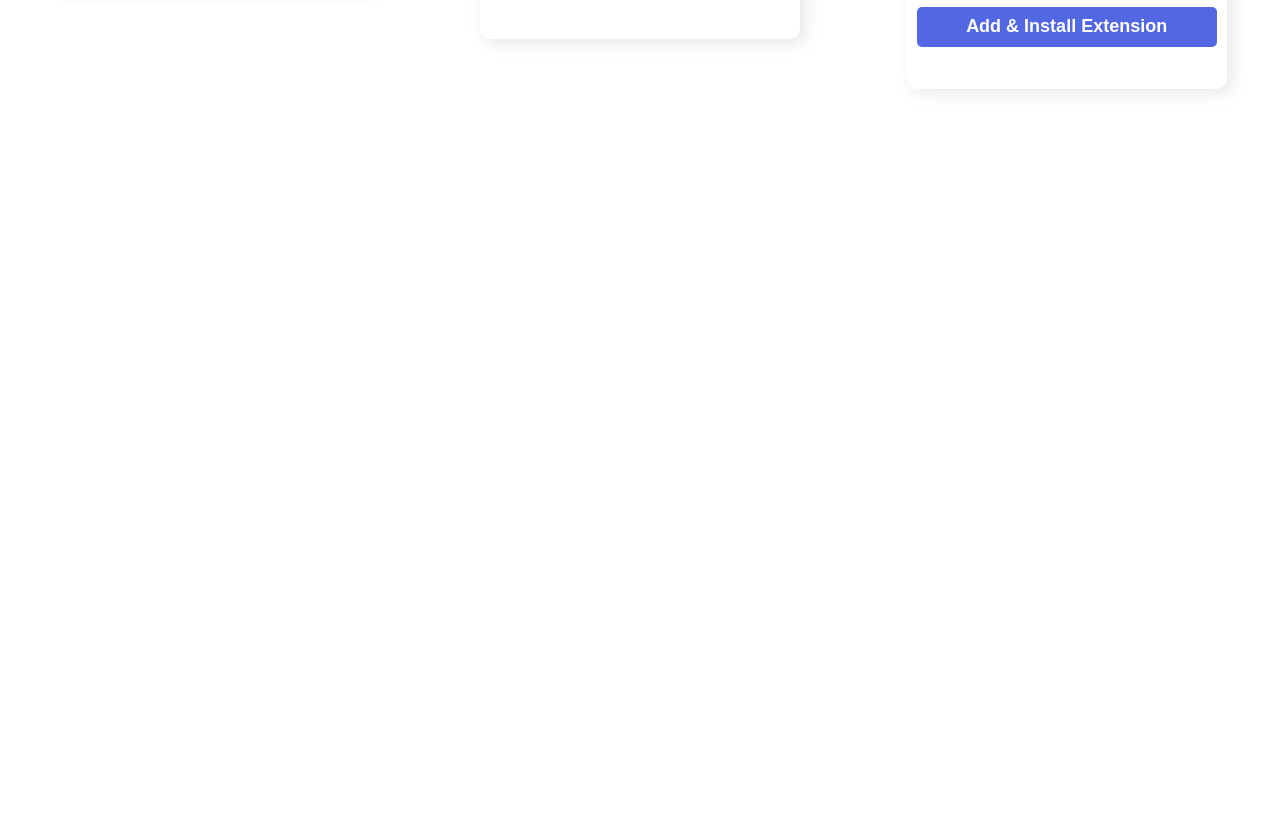
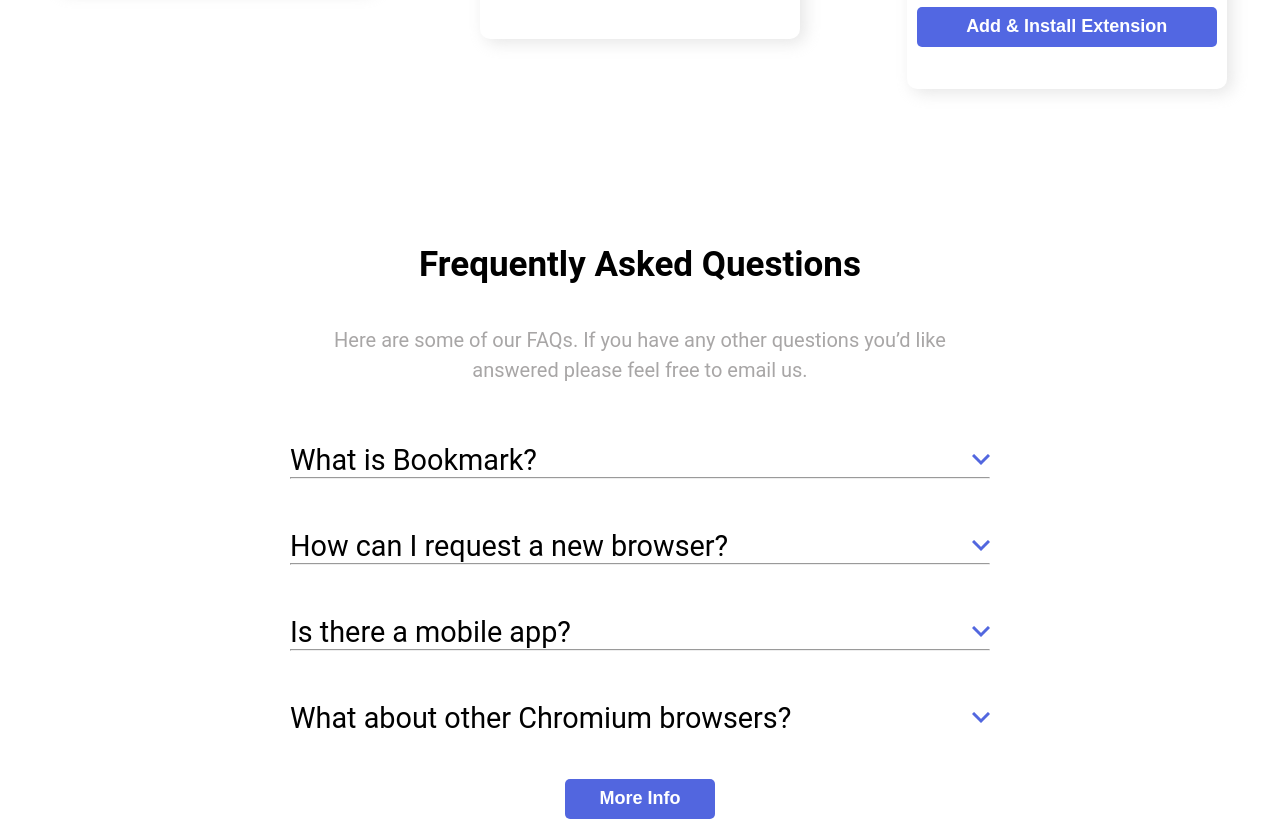
Before and after one commit to bakhriddinoff/Bookmark-landing-page, a plain HTML site: page index.html in a window 1280 px wide. Shown: the part 2187-3018 px from the top of the page. Before the commit the page ends 2418 px from the top, so only its background shows below. Drawn offline with Linux system fonts and the light colour scheme.

Commit message:
Added Section4

```diff
--- a/index.html
+++ b/index.html
@@ -137,6 +137,39 @@
     </div>
   </section>
 
+  <!-- SECTION 4 -->
+  <section class="section4 wrapper">
+    <div class="wrapper4">
+      <h2 class="heading">Frequently Asked Questions</h2>
+      <p class="text2 text3">Here are some of our FAQs. If you have any other questions you’d like <br> answered please feel free to email us.</p>
+    </div>
+
+    <div class="faq-wrapper">
+      <div class="faq">
+        <div class="question"><h3>What is Bookmark?</h3><img src="images/icon-arrow.svg" alt="arrow"></div>
+        <div class="toggle-answer">Lorem ipsum dolor sit amet, consectetur adipiscing elit. Fusce tincidunt justo eget ultricies fringilla. Phasellus blandit ipsum quis quam ornare mattis.</div>
+        <hr>
+      </div>
+
+      <div class="faq">
+        <div class="question"><h3>How can I request a new browser?</h3><img src="images/icon-arrow.svg" alt="arrow"></div>
+        <div class="toggle-answer">Vivamus luctus eros aliquet convallis ultricies. Mauris augue massa, ultricies non ligula. Suspendisse imperdiet. Vivamus luctus eros aliquet convallis ultricies. Mauris augue massa, ultricies non ligula. Suspendisse imperdiet.</div>
+        <hr>
+      </div>
+      <div class="faq">
+        <div class="question"><h3>Is there a mobile app?</h3><img src="images/icon-arrow.svg" alt="arrow"></div>
+        <div class="toggle-answer">Sed consectetur quam id neque fermentum accumsan. Praesent luctus vestibulum dolor, ut condimentum urna vulputate eget. Cras in ligula quis est pharetra mattis sit amet pharetra purus. Sed sollicitudin ex et ultricies bibendum.</div>
+        <hr>
+      </div>
+
+      <div class="faq">
+        <div class="question"><h3>What about other Chromium browsers?</h3><img src="images/icon-arrow.svg" alt="arrow"></div>
+        <div class="toggle-answer">Integer condimentum ipsum id imperdiet finibus. Vivamus in placerat mi, at euismod dui. Aliquam vitae neque eget nisl gravida pellentesque non ut velit.</div>
+      </div>
+    </div>
+    <button class="btn1">More Info</button>
+  </section>
+
 
 
 
--- a/style.css
+++ b/style.css
@@ -372,3 +372,94 @@ h1 {
     border: transparent;
     background-color:  rgb(82, 103, 226);
 }
+
+
+/* SECTION 4 */
+
+.section4 {
+    display: flex;
+    justify-content: space-around;
+    align-items: center;
+    height: 600px;
+    flex-direction: column;
+}
+
+.wrapper4 {
+    width: 100%;
+    display: flex;
+    flex-direction: column;
+    justify-content: center;
+}
+
+.faq-wrapper {
+    display: flex;
+    flex-direction: column;
+}
+
+.faq {
+    max-width: 700px;
+    margin-top: 2rem;
+    padding-bottom: 1rem;
+    border-bottom:2px solid #fff;
+    cursor: pointer;
+}
+
+.question {
+    display: flex;
+    justify-content: space-between;
+    align-items: center;
+}
+
+.question h3 {
+    font-size: 1.8rem;
+    font-weight: normal;
+}
+
+.toggle-answer {
+    max-height: 0;
+    overflow: hidden;
+    font-size: 17px;
+    color: #a8a6a6;
+    transition: max-height 0.3s ease-in-out, padding 0.3s ease-in-out;
+}
+
+.faq.active .toggle-answer {
+    max-height: 300px;
+}
+
+.btn1 {
+    width: 150px;
+    height: 40px;
+    background-color: #5266DF;
+    border: unset;
+    border-radius: 5px;
+    font-size: 18px;
+    font-weight: bold;
+    color: white;
+}
+
+.btn1:hover {
+    background-color: black;
+    transition:background-color 0.5s ease-in-out; /* 1 soniyada o'zgarish */;
+}
+
+.btn:hover {
+    background-color: black;
+    transition:background-color 0.5s ease-in-out; /* 1 soniyada o'zgarish */;
+    color: white;
+    font-weight: bold;
+}
+
+.btn2:hover {
+    background-color: black;
+    transition:background-color 0.5s ease-in-out; /* 1 soniyada o'zgarish */;
+    color: white;
+    font-weight: bold;
+}
+
+.btn3:hover {
+    background-color: red;
+    transition:background-color 0.5s ease-in-out; /* 1 soniyada o'zgarish */;
+    color: white;
+    font-weight: bold;
+}
```
Also changed, not shown: script.js (+13 -0 lines).
